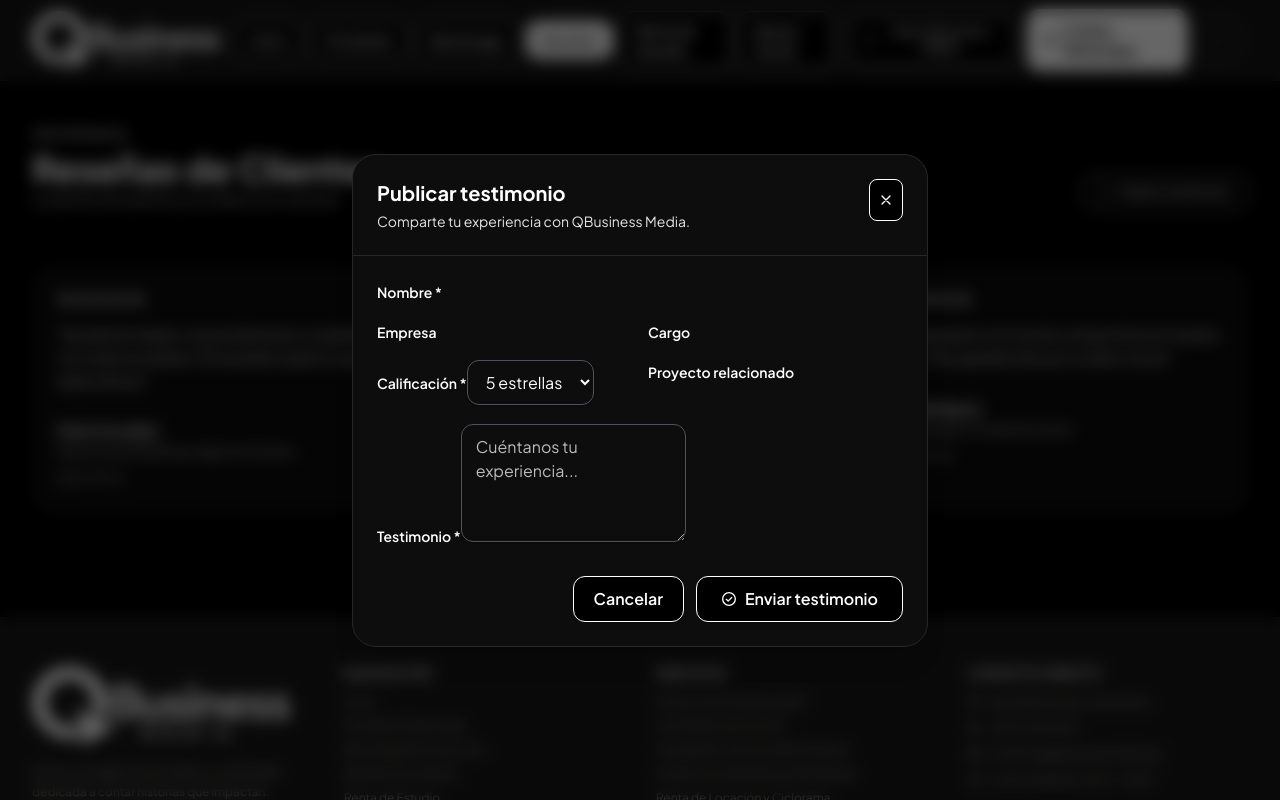
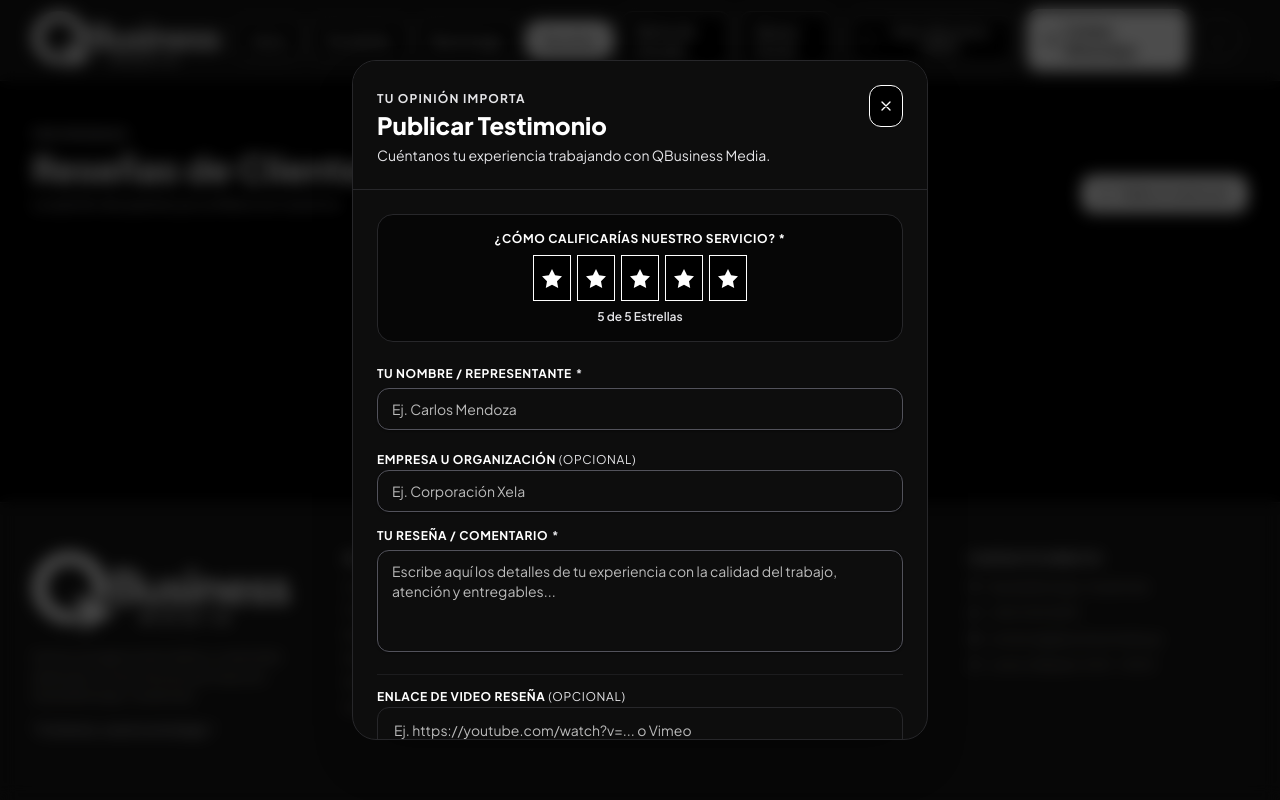
Before and after one commit to RaulvGuti/qbusiness-media, a Next.js app in the folder frontend/: page /resenas in a window 1280 px wide. Both pictures are taken after a click on the button "Publicar testimonio". Shown: the top 800 px of the page. Built offline with nearby package versions, Linux system fonts and the light colour scheme.

Commit message:
Mas cambios

```diff
--- a/frontend/src/app/(site)/resenas/page.tsx
+++ b/frontend/src/app/(site)/resenas/page.tsx
@@ -1,95 +1,86 @@
 'use client';
 
-import { useState } from "react";
-import { Icon } from "@/components/ui/Icon";
+import { useState } from 'react';
+import { Icon } from '@/components/ui/Icon';
 import ReviewsList from '@/components/leads/ReviewsList';
 import ReviewModal from '@/components/leads/ReviewModal';
-import type { ResenaCliente } from '@/types/leads';
+import type { FormularioResena } from '@/components/leads/ReviewModal';
 
-const resenasMock: ResenaCliente[] = [
+// Mock temporal con la estructura exacta de la tabla public.resenas
+const resenasMock = [
   {
     id: 'r1',
-    nombreCliente: 'María González',
-    empresa: 'Agencia Creativa',
-    cargo: 'Directora de Marketing',
+    autor: 'María González',
+    empresa_autor: 'Agencia Creativa',
+    texto: 'Excelente trabajo, muy profesional y cumplieron con todos los plazos. El resultado superó nuestras expectativas.',
     calificacion: 5,
-    testimonio:
-      'Excelente trabajo, muy profesional y cumplieron con todos los plazos. El resultado superó nuestras expectativas.',
-    proyectoRelacionado: 'Video Corporativo',
-    estado: 'publicada',
-    fechaCreacion: '2025-09-10',
-    fechaPublicacion: '2025-09-12',
+    estado: 'APROBADA',
+    origen: 'VISITANTE',
+    created_at: '2025-09-10',
   },
   {
     id: 'r2',
-    nombreCliente: 'Carlos López',
-    empresa: 'Startup Tech',
-    cargo: 'CEO',
+    autor: 'Carlos López',
+    empresa_autor: 'Startup Tech',
+    texto: 'Gran calidad de producción y atención al detalle. Recomendados al 100%.',
     calificacion: 5,
-    testimonio:
-      'Gran calidad de producción y atención al detalle. Recomendados al 100%.',
-    proyectoRelacionado: 'Campaña Lanzamiento',
-    estado: 'publicada',
-    fechaCreacion: '2025-08-15',
-    fechaPublicacion: '2025-08-18',
-  },
-  {
-    id: 'r3',
-    nombreCliente: 'Ana Rodríguez',
-    empresa: 'Fundación Social',
-    cargo: 'Coordinadora',
-    calificacion: 5,
-    testimonio:
-      'Nos apoyaron con mucho compromiso en nuestra causa. Muy agradecidos por su labor social.',
-    proyectoRelacionado: 'Apoyo Social',
-    estado: 'publicada',
-    fechaCreacion: '2025-07-20',
-    fechaPublicacion: '2025-07-22',
+    estado: 'APROBADA',
+    origen: 'VISITANTE',
+    created_at: '2025-08-15',
   },
 ];
 
 export default function ResenasPage() {
   const [modalOpen, setModalOpen] = useState(false);
-  const [resenas, setResenas] = useState<ResenaCliente[]>(resenasMock);
+  const [resenas, setResenas] = useState(resenasMock);
 
-  const handleSubmitReview = (form: {
-    nombreCliente: string;
-    empresa: string;
-    cargo: string;
-    calificacion: number;
-    testimonio: string;
-    proyectoRelacionado: string;
-  }) => {
-    const nueva: ResenaCliente = {
+  const handleSubmitReview = async (form: FormularioResena) => {
+    // Cuando integres Supabase harás:
+    // const { error } = await supabase.from('resenas').insert([form]);
+
+    const nuevaResena = {
       id: `r-${Date.now()}`,
       ...form,
-      estado: 'borrador',
-      fechaCreacion: new Date().toISOString().split('T')[0],
+      estado: 'PENDIENTE',
+      created_at: new Date().toISOString().split('T')[0],
     };
-    setResenas((prev) => [nueva, ...prev]);
+
+    setResenas((prev) => [nuevaResena, ...prev]);
     setModalOpen(false);
   };
 
   return (
     <section className="page-stack">
+      {/* Header */}
       <div className="flex flex-col md:flex-row justify-between items-start md:items-end gap-4 border-b border-qbBorder pb-6">
         <div>
-          <span className="text-xs font-bold text-qbTerracotta uppercase tracking-widest">Testimonios</span>
-          <h2 className="text-3xl sm:text-4xl font-extrabold text-qbInk mt-1">Reseñas de Clientes</h2>
-          <p className="text-sm text-qbMuted">La opinión de quienes ya confiaron en nosotros.</p>
+          <span className="text-xs font-bold text-qbTerracotta uppercase tracking-widest">
+            Testimonios
+          </span>
+          <h2 className="text-3xl sm:text-4xl font-extrabold text-qbInk mt-1">
+            Reseñas de Clientes
+          </h2>
+          <p className="text-sm text-qbMuted mt-1">
+            La opinión de quienes ya confiaron en nosotros.
+          </p>
         </div>
+
         <button
           type="button"
           onClick={() => setModalOpen(true)}
-          className="px-4 py-2 bg-qbChalk border border-qbBorder text-qbInk hover:bg-qbChalkHover rounded-xl text-xs font-semibold transition flex items-center"
+          className="px-4 py-2.5 bg-qbTerracotta text-white hover:bg-qbTerracotta/90 rounded-xl text-xs font-bold transition flex items-center shadow-sm"
         >
-          <Icon name="check-circle" className="mr-2" />
+          <Icon name="star" className="mr-2" />
           Publicar testimonio
         </button>
       </div>
 
-      <ReviewsList resenas={resenas} />
+      {/* Lista de Reseñas */}
+      <div className="mt-6">
+        <ReviewsList resenas={resenas} />
+      </div>
 
+      {/* Modal de Registro */}
       <ReviewModal
         isOpen={modalOpen}
         onClose={() => setModalOpen(false)}
--- a/frontend/src/components/leads/ReviewModal.tsx
+++ b/frontend/src/components/leads/ReviewModal.tsx
@@ -1,26 +1,53 @@
 'use client';
 
-import { useState } from 'react';
+import { useState, useEffect } from 'react';
 import { Icon } from '@/components/ui/Icon';
 
-const initialForm = {
-  nombreCliente: '',
-  empresa: '',
-  cargo: '',
+export interface FormularioResena {
+  autor: string;
+  empresa_autor: string;
+  texto: string;
+  calificacion: number;
+  carpeta_id?: string;
+  video_url: string;
+  video_proporcion: '16/9' | '9/16';
+  origen: 'VISITANTE' | 'ADMIN';
+}
+
+const initialForm: FormularioResena = {
+  autor: '',
+  empresa_autor: '',
+  texto: '',
   calificacion: 5,
-  testimonio: '',
-  proyectoRelacionado: '',
+  carpeta_id: '',
+  video_url: '',
+  video_proporcion: '16/9',
+  origen: 'VISITANTE',
 };
 
 interface ReviewModalProps {
   isOpen: boolean;
   onClose: () => void;
-  onSubmit?: (form: typeof initialForm) => void;
+  onSubmit?: (form: FormularioResena) => Promise<void> | void;
 }
 
 export default function ReviewModal({ isOpen, onClose, onSubmit }: ReviewModalProps) {
-  const [form, setForm] = useState(initialForm);
+  const [form, setForm] = useState<FormularioResena>(initialForm);
   const [enviando, setEnviando] = useState(false);
+  const [hoverRating, setHoverRating] = useState<number | null>(null);
+
+  // Bloquea el scroll del fondo cuando el modal está abierto para evitar lag y saltos
+  useEffect(() => {
+    if (isOpen) {
+      document.body.style.overflow = 'hidden';
+    } else {
+      document.body.style.overflow = 'unset';
+    }
+
+    return () => {
+      document.body.style.overflow = 'unset';
+    };
+  }, [isOpen]);
 
   if (!isOpen) return null;
 
@@ -30,16 +57,21 @@
     const { name, value } = e.target;
     setForm((prev) => ({
       ...prev,
-      [name]: name === 'calificacion' ? Number(value) : value,
+      [name]: value,
     }));
+  };
+
+  const handleRatingChange = (stars: number) => {
+    setForm((prev) => ({ ...prev, calificacion: stars }));
   };
 
   const handleSubmit = async (e: React.FormEvent) => {
     e.preventDefault();
     setEnviando(true);
     try {
-      onSubmit?.(form);
+      await onSubmit?.(form);
       setForm(initialForm);
+      onClose();
     } finally {
       setEnviando(false);
     }
@@ -51,119 +83,175 @@
   };
 
   return (
-    <div className="fixed inset-0 z-50 flex items-center justify-center p-4">
+    <div className="fixed inset-0 z-50 flex items-center justify-center p-4 sm:p-6 overflow-hidden">
+      {/* Fondo oscuro con Blur y eventos táctiles/scroll bloqueados */}
       <div
-        className="absolute inset-0 bg-black/60 backdrop-blur-sm"
+        className="fixed inset-0 bg-black/70 backdrop-blur-sm transition-opacity touch-none"
         onClick={handleClose}
-        aria-hidden
+        aria-hidden="true"
       />
-      <div className="relative w-full max-w-xl bg-qbChalk rounded-3xl shadow-xl border border-qbBorder overflow-hidden max-h-[90vh] overflow-y-auto">
-        <div className="flex items-start justify-between p-6 border-b border-qbBorder">
+
+      {/* Contenedor del Modal con scroll y animaciones independientes */}
+      <div className="relative w-full max-w-xl bg-qbChalk rounded-3xl shadow-2xl border border-qbBorder overflow-hidden max-h-[85vh] flex flex-col z-10 animate-in fade-in zoom-in-95 duration-150">
+        {/* Cabecera Fija */}
+        <div className="flex items-start justify-between p-6 border-b border-qbBorder bg-qbChalk shrink-0">
           <div className="space-y-1">
-            <h2 className="text-lg sm:text-xl font-bold text-qbInk">
-              Publicar testimonio
+            <span className="text-xs font-bold text-qbTerracotta uppercase tracking-widest">
+              Tu Opinión Importa
+            </span>
+            <h2 className="text-xl sm:text-2xl font-extrabold text-qbInk">
+              Publicar Testimonio
             </h2>
-            <p className="text-sm text-qbMuted">
-              Comparte tu experiencia con QBusiness Media.
+            <p className="text-xs sm:text-sm text-qbMuted">
+              Cuéntanos tu experiencia trabajando con QBusiness Media.
             </p>
           </div>
           <button
             type="button"
             onClick={handleClose}
-            className="p-2 rounded-lg hover:bg-white/10 text-qbMuted hover:text-qbInk transition"
+            className="p-2 rounded-xl bg-qbLinen hover:bg-qbChalkHover text-qbMuted hover:text-qbInk border border-qbBorder transition"
             aria-label="Cerrar modal"
           >
             <Icon name="xmark" />
           </button>
         </div>
 
-        <form onSubmit={handleSubmit} className="p-6 space-y-5">
+        {/* Cuerpo del Formulario con scroll contenido */}
+        <form onSubmit={handleSubmit} className="p-6 overflow-y-auto space-y-6 overscroll-contain">
+          {/* Selector interactivo de estrellas */}
+          <div className="bg-qbLinen/50 border border-qbBorder p-4 rounded-2xl flex flex-col items-center justify-center space-y-2 text-center">
+            <label className="text-xs font-bold text-qbInk uppercase tracking-wider">
+              ¿Cómo calificarías nuestro servicio? *
+            </label>
+            <div className="flex items-center gap-1.5">
+              {[1, 2, 3, 4, 5].map((star) => {
+                const activeStar = (hoverRating ?? form.calificacion) >= star;
+                return (
+                  <button
+                    key={star}
+                    type="button"
+                    onClick={() => handleRatingChange(star)}
+                    onMouseEnter={() => setHoverRating(star)}
+                    onMouseLeave={() => setHoverRating(null)}
+                    className={`p-1.5 text-2xl transition-transform hover:scale-110 focus:outline-none ${
+                      activeStar ? 'text-amber-400' : 'text-qbMuted/30'
+                    }`}
+                  >
+                    <Icon name="star" />
+                  </button>
+                );
+              })}
+            </div>
+            <span className="text-xs font-semibold text-qbMuted">
+              {form.calificacion} de 5 Estrellas
+            </span>
+          </div>
+
           <div className="space-y-4">
-            <div className="space-y-2">
-              <label className="text-sm font-semibold text-qbInk">Nombre *</label>
+            {/* Campo Autor */}
+            <div className="space-y-1.5">
+              <label className="text-xs font-bold text-qbInk uppercase tracking-wider flex items-center gap-1">
+                Tu Nombre / Representante <span className="text-qbTerracotta">*</span>
+              </label>
               <input
-                name="nombreCliente"
+                type="text"
+                name="autor"
                 required
-                value={form.nombreCliente}
+                placeholder="Ej. Carlos Mendoza"
+                value={form.autor}
                 onChange={handleChange}
+                className="w-full px-4 py-3 bg-qbChalk border border-qbBorder focus:border-qbTerracotta rounded-xl text-sm text-qbInk outline-none transition placeholder:text-qbMuted/50"
               />
             </div>
-            <div className="grid gap-4 sm:grid-cols-2">
-              <div className="space-y-2">
-                <label className="text-sm font-semibold text-qbInk">Empresa</label>
+
+            {/* Campo Empresa (Opcional) */}
+            <div className="space-y-1.5">
+              <label className="text-xs font-bold text-qbInk uppercase tracking-wider">
+                Empresa u Organización <span className="text-qbMuted font-normal">(Opcional)</span>
+              </label>
               <input
-                  name="empresa"
-                  value={form.empresa}
+                type="text"
+                name="empresa_autor"
+                placeholder="Ej. Corporación Xela"
+                value={form.empresa_autor}
                 onChange={handleChange}
+                className="w-full px-4 py-3 bg-qbChalk border border-qbBorder focus:border-qbTerracotta rounded-xl text-sm text-qbInk outline-none transition placeholder:text-qbMuted/50"
               />
             </div>
-              <div className="space-y-2">
-                <label className="text-sm font-semibold text-qbInk">Cargo</label>
-                <input
-                  name="cargo"
-                  value={form.cargo}
+
+            {/* Campo Testimonio / Texto */}
+            <div className="space-y-1.5">
+              <label className="text-xs font-bold text-qbInk uppercase tracking-wider flex items-center gap-1">
+                Tu Reseña / Comentario <span className="text-qbTerracotta">*</span>
+              </label>
+              <textarea
+                name="texto"
+                required
+                rows={4}
+                placeholder="Escribe aquí los detalles de tu experiencia con la calidad del trabajo, atención y entregables..."
+                value={form.texto}
                 onChange={handleChange}
+                className="w-full px-4 py-3 bg-qbChalk border border-qbBorder focus:border-qbTerracotta rounded-xl text-sm text-qbInk outline-none transition placeholder:text-qbMuted/50 resize-none"
               />
             </div>
+
+            {/* Video adjunto (Opcional) */}
+            <div className="pt-2 border-t border-qbBorder/60 space-y-4">
+              <div className="space-y-1.5">
+                <label className="text-xs font-bold text-qbInk uppercase tracking-wider">
+                  Enlace de Video Reseña <span className="text-qbMuted font-normal">(Opcional)</span>
+                </label>
+                <input
+                  type="url"
+                  name="video_url"
+                  placeholder="Ej. https://youtube.com/watch?v=... o Vimeo"
+                  value={form.video_url}
+                  onChange={handleChange}
+                  className="w-full px-4 py-3 bg-qbChalk border border-qbBorder focus:border-qbTerracotta rounded-xl text-sm text-qbInk outline-none transition placeholder:text-qbMuted/50"
+                />
               </div>
-            <div className="grid gap-4 sm:grid-cols-2">
-              <div className="space-y-2">
-                <label className="text-sm font-semibold text-qbInk">Calificación *</label>
+
+              {/* Proporción de video */}
+              {form.video_url && (
+                <div className="space-y-1.5">
+                  <label className="text-xs font-bold text-qbInk uppercase tracking-wider">
+                    Formato de Video
+                  </label>
                   <select
-                  name="calificacion"
-                  required
-                  value={form.calificacion}
+                    name="video_proporcion"
+                    value={form.video_proporcion}
                     onChange={handleChange}
+                    className="w-full px-4 py-3 bg-qbChalk border border-qbBorder focus:border-qbTerracotta rounded-xl text-sm text-qbInk outline-none transition"
                   >
-                  {[5, 4, 3, 2, 1].map((n) => (
-                    <option key={n} value={n}>
-                      {n} estrella{n !== 1 ? 's' : ''}
-                    </option>
-                  ))}
+                    <option value="16/9">Horizontal (16:9 - YouTube/Vimeo)</option>
+                    <option value="9/16">Vertical (9:16 - Reels/TikTok/Shorts)</option>
                   </select>
                 </div>
-              <div className="space-y-2">
-                <label className="text-sm font-semibold text-qbInk">Proyecto relacionado</label>
-                <input
-                  name="proyectoRelacionado"
-                  value={form.proyectoRelacionado}
-                  onChange={handleChange}
-                />
-              </div>
-            </div>
-            <div className="space-y-2">
-              <label className="text-sm font-semibold text-qbInk">Testimonio *</label>
-              <textarea
-                name="testimonio"
-                required
-                rows={4}
-                value={form.testimonio}
-                onChange={handleChange}
-                placeholder="Cuéntanos tu experiencia..."
-              />
+              )}
             </div>
           </div>
 
-          <div className="flex flex-wrap justify-end gap-3 pt-2">
+          {/* Botones de Acción */}
+          <div className="flex flex-wrap items-center justify-end gap-3 pt-4 border-t border-qbBorder">
             <button
               type="button"
               onClick={handleClose}
-              className="px-5 py-2.5 rounded-xl border border-qbBorder bg-qbChalk text-qbInk font-semibold hover:bg-qbChalkHover transition"
               disabled={enviando}
+              className="px-5 py-2.5 rounded-xl border border-qbBorder bg-qbChalk text-qbInk text-xs font-bold hover:bg-qbChalkHover transition disabled:opacity-50"
             >
               Cancelar
             </button>
             <button
               type="submit"
-              className="px-6 py-2.5 rounded-xl bg-qbChalk border border-qbBorder text-qbInk font-semibold hover:bg-qbChalkHover transition flex items-center disabled:opacity-60"
               disabled={enviando}
+              className="px-6 py-2.5 rounded-xl bg-qbTerracotta text-white text-xs font-bold hover:bg-qbTerracotta/90 transition flex items-center gap-2 shadow-sm disabled:opacity-50"
             >
               {enviando ? (
                 <>Enviando...</>
               ) : (
                 <>
-                  <Icon name="check-circle" className="mr-2" />
-                  Enviar testimonio
+                  <Icon name="paper-plane" />
+                  Enviar Testimonio
                 </>
               )}
             </button>
```
Also changed, not shown: frontend/src/app/(site)/backstage/Vista.tsx (+128 -1 lines), frontend/src/app/(site)/portafolio/Vista.tsx (+216 -1 lines). Lines whose indentation alone changed are shown as unchanged.
